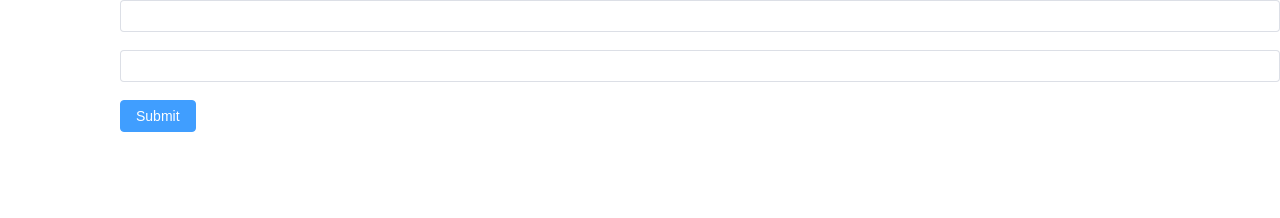
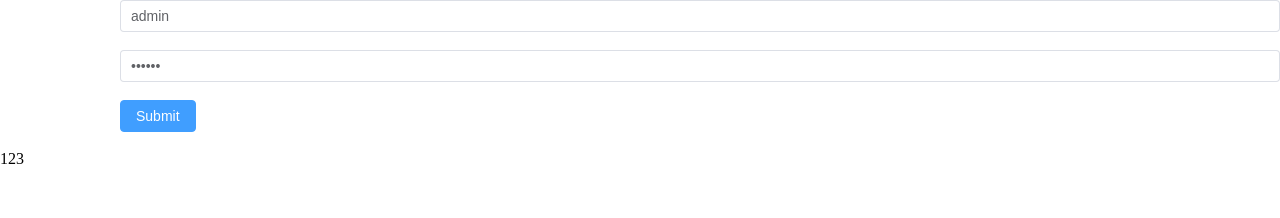
Before and after one commit to CaoKejian/vite-process, a Vue app: page /login in a window 1280 px wide. Shown: the top 218 px of the page. Built offline with nearby package versions, Linux system fonts and the light colour scheme.

Commit message:
登陆成功跳转

```diff
--- a/src/request/api.ts
+++ b/src/request/api.ts
@@ -1,17 +1,23 @@
 import request from './request'
 
 interface AdminLoginData {
-  "username":string,
-  "pwd":string
+  username:string,
+  pwd:string
 }
-interface AdminLoginRes {
+type PromiseRes<T> = Promise<ManageResult<T>>
+interface ManageResult<T> {
   code:number,
-  data: {
-    token:string
-  },
-  message:string
+  data: T,
+  // message:string
+}
+interface AdminLoginRes{
+  token:string
+}
+interface AdminInfoRes{
+  menus:[],
 }
 
-const adminLoginApi = (data:AdminLoginData):Promise<AdminLoginRes> => request.get('/login',{params:data})
 
-export default adminLoginApi
+export const adminLoginApi = (data:AdminLoginData):PromiseRes<AdminLoginRes> => request.get('/login',{params:data})
+
+export const getAdminInfoApi = ():PromiseRes<AdminInfoRes> => request.get('/info')
--- a/src/request/request.ts
+++ b/src/request/request.ts
@@ -1,7 +1,7 @@
 import axios from 'axios'
 
 const instance = axios.create({
-  baseURL: "http://localhost:9999",
+  baseURL: "http://43.139.142.203:9999",
   timeout: 15000
 })
 
--- a/src/router/index.ts
+++ b/src/router/index.ts
@@ -7,6 +7,11 @@ const router = createRouter({
       path: '/login',
       name: 'login',
       component: () => import ('../views/login/login.vue')
+    },
+    {
+      path: '/home',
+      name: 'home',
+      component: () => import ('../views/home/home.vue')
     }
   ]
 })
--- /dev/null
+++ b/src/views/home/home.vue
@@ -0,0 +1,12 @@
+<template>
+   <div>
+     home
+   </div>
+</template>
+<script setup lang='ts'>
+import { ref } from 'vue'
+
+</script>
+<style lang='less' scoped>
+
+</style>
--- a/src/views/login/login.vue
+++ b/src/views/login/login.vue
@@ -11,22 +11,25 @@
       <el-button type="primary" @click="loginFn()">Submit</el-button>
     </el-form-item>
   </el-form>
+  <div v-show="isShow">123</div>
 </template>
 
 <script lang="ts" setup>
 import { reactive, ref, toRefs } from "vue";
 import type { FormInstance } from "element-plus";
-import adminLoginApi from '../../request/api'
+import { adminLoginApi, getAdminInfoApi } from '../../request/api'
 import Cookie from 'js-cookie'
+import { useRouter } from 'vue-router'
 
 const state = reactive({
   ruleForm: {
-    username: "",
-    pwd: "",
+    username: "admin",
+    pwd: "123456",
   },
 });
 
 let ruleFormRef = ref()
+let router = useRouter()
 
 const validatePwd = (rule: unknown, value: string | undefined, cb: (msg?: string) => void) => {
   if (!value) {
@@ -46,14 +49,19 @@ const rules = reactive({
   ]
 
 });
-
+let isShow = true
 const loginFn = () => {
   ruleFormRef.value.validate().then(() => {
     adminLoginApi(ruleForm.value).then(res => {
-      console.log(res);
       if (res.code == 200) {
-        console.log('登陆成功');
-        Cookie.set('token',res.data.token, {expires:7})
+        Cookie.set('token', res.data.token, { expires: 7 })
+        getAdminInfoApi().then(res => {
+          console.log(res);
+          if (res.code === 200) {
+            //跳转
+            router.push('../home/home.vue')
+          }
+        })
       }
     })
   }).catch(() => {
```
